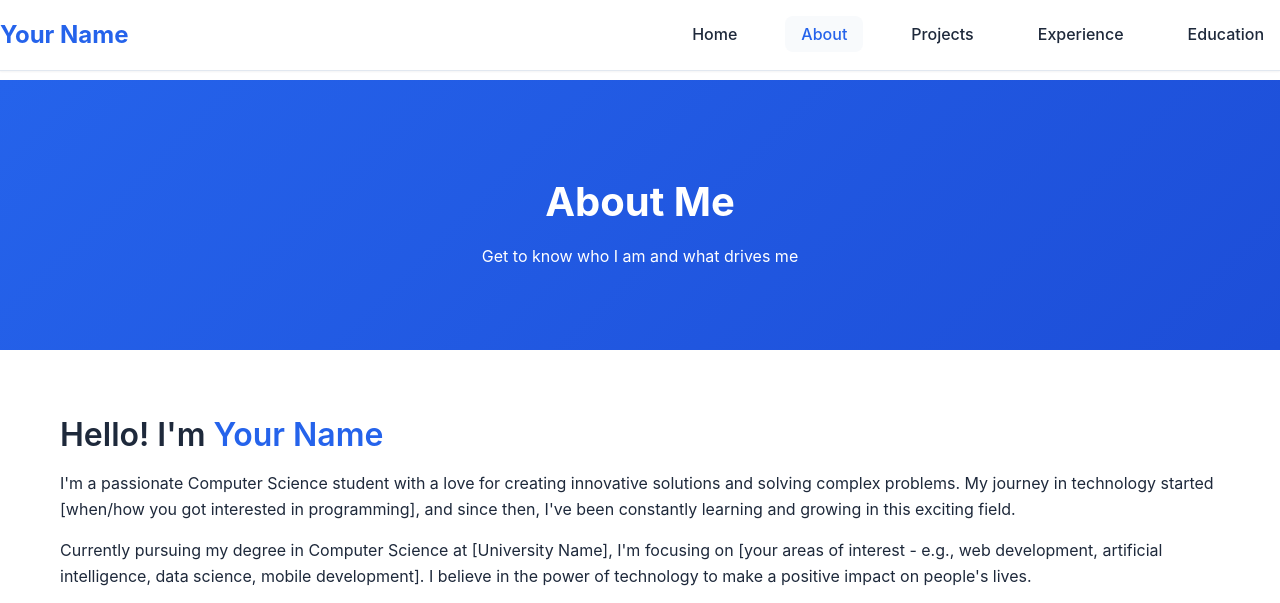
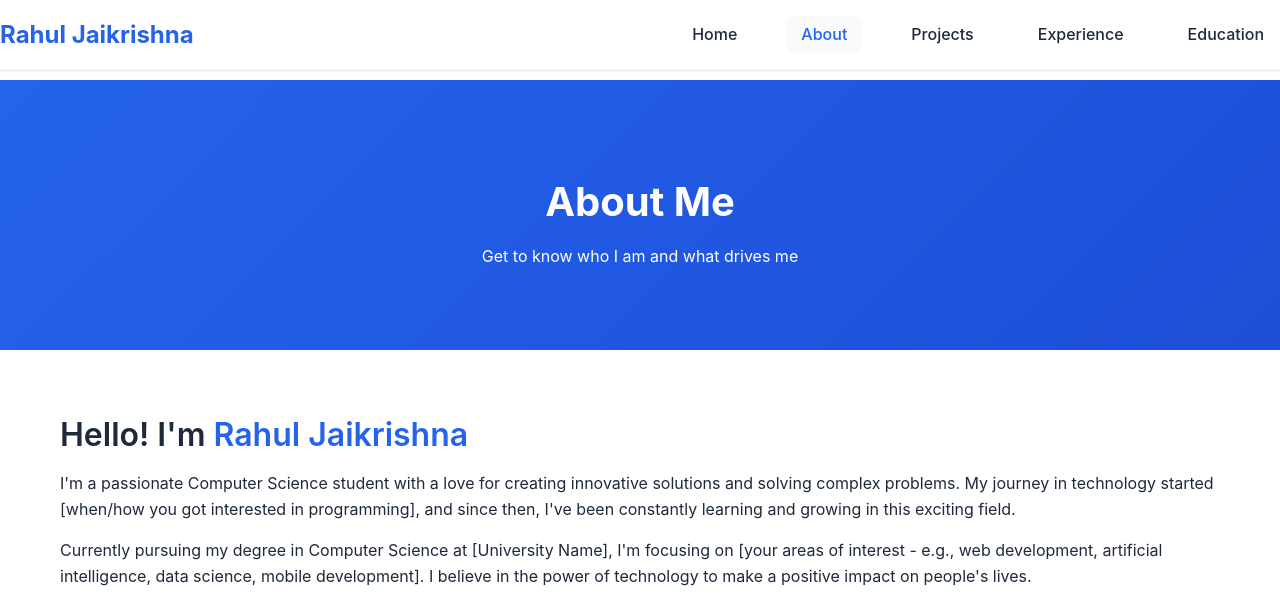
Before and after one commit to Tensorflow-Ranger/Tensorflow-Ranger.github.io, a plain HTML site: page about.html in a window 1280 px wide. Shown: the top 603 px of the page. Drawn offline with Linux system fonts and the light colour scheme.

Commit message:
Add personal information to about page

```diff
--- a/about.html
+++ b/about.html
@@ -11,7 +11,7 @@
         <nav class="navbar">
             <div class="nav-container">
                 <div class="nav-logo">
-                    <a href="index.html">Your Name</a>
+                    <a href="index.html">Rahul Jaikrishna</a>
                 </div>
                 <ul class="nav-menu">
                     <li class="nav-item">
@@ -51,7 +51,7 @@
             <div class="container">
                 <div class="about-grid">
                     <div class="about-text">
-                        <h2>Hello! I'm <span class="highlight">Your Name</span></h2>
+                        <h2>Hello! I'm <span class="highlight">Rahul Jaikrishna</span></h2>
                         <p>
                             I'm a passionate Computer Science student with a love for creating innovative
                             solutions and solving complex problems. My journey in technology started
```
